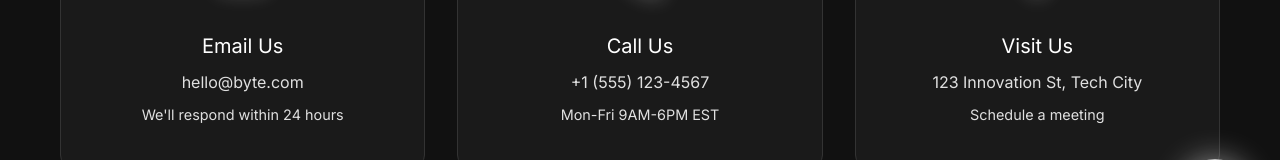
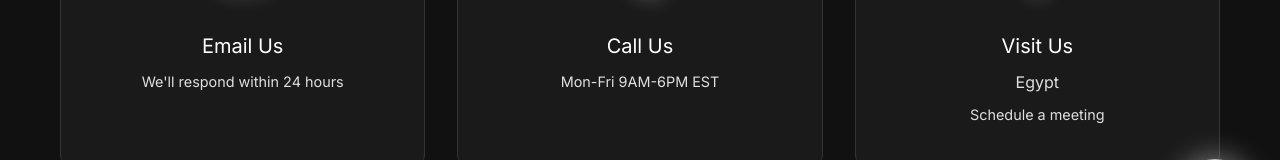
Before and after one commit to Bytrum/Byte-site, a Next.js app: page /contact in a window 1280 px wide. Shown: the part 541-701 px from the top of the page. Built offline with nearby package versions, Linux system fonts and the light colour scheme.

Commit message:
feat: Update contact page with new location and remove placeholder contact details

```diff
--- a/src/app/contact/page.tsx
+++ b/src/app/contact/page.tsx
@@ -295,7 +295,7 @@ export default function Contact() {
                 <i className="fas fa-envelope"></i>
               </div>
               <h3>Email Us</h3>
-              <p>hello@byte.com</p>
+              <p></p>
               <p className="contact-note">We&apos;ll respond within 24 hours</p>
             </div>
 
@@ -304,7 +304,7 @@ export default function Contact() {
                 <i className="fas fa-phone"></i>
               </div>
               <h3>Call Us</h3>
-              <p>+1 (555) 123-4567</p>
+              <p></p>
               <p className="contact-note">Mon-Fri 9AM-6PM EST</p>
             </div>
 
@@ -313,7 +313,7 @@ export default function Contact() {
                 <i className="fas fa-map-marker-alt"></i>
               </div>
               <h3>Visit Us</h3>
-              <p>123 Innovation St, Tech City</p>
+              <p>Egypt</p>
               <p className="contact-note">Schedule a meeting</p>
             </div>
           </div>
```
